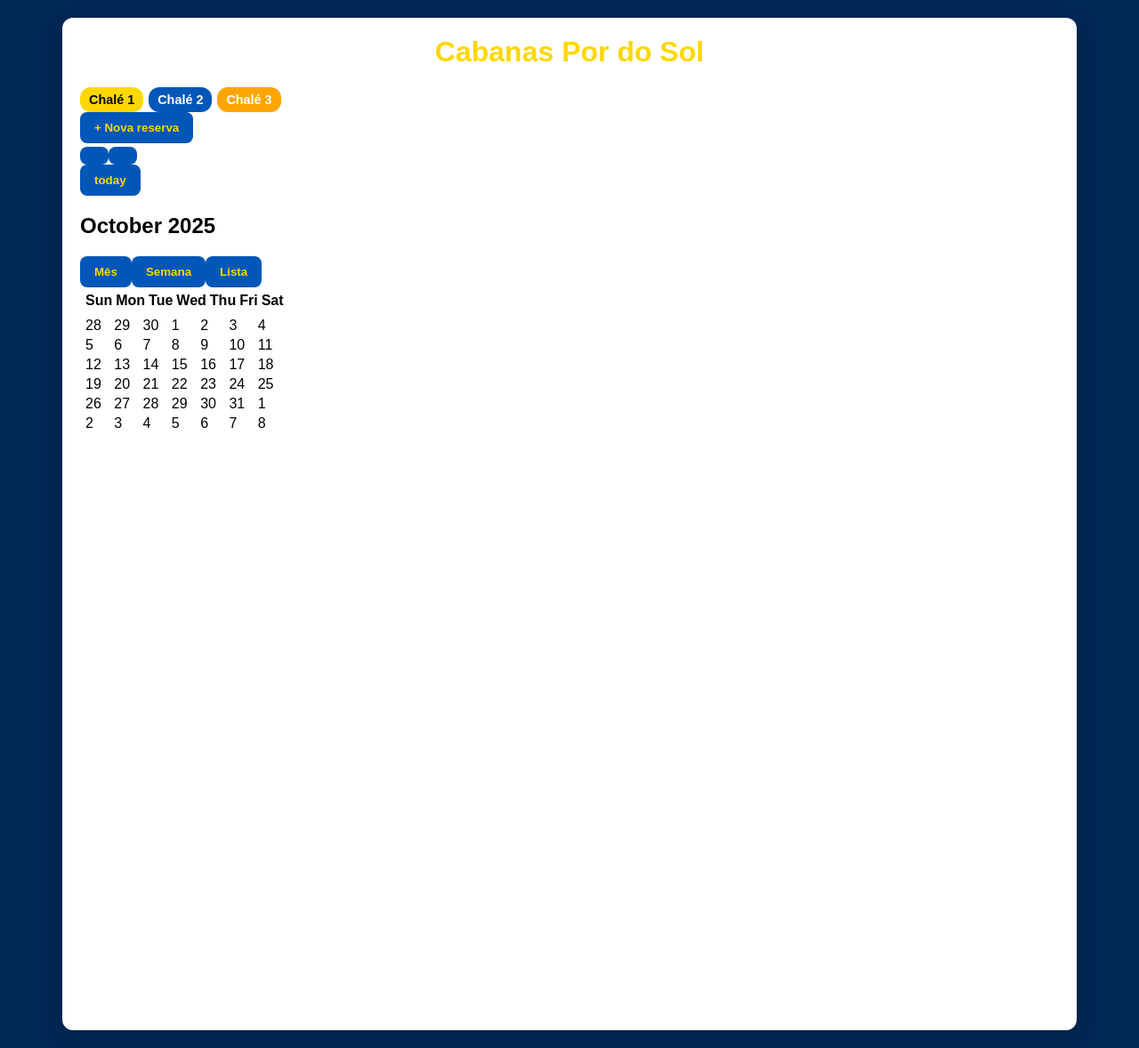
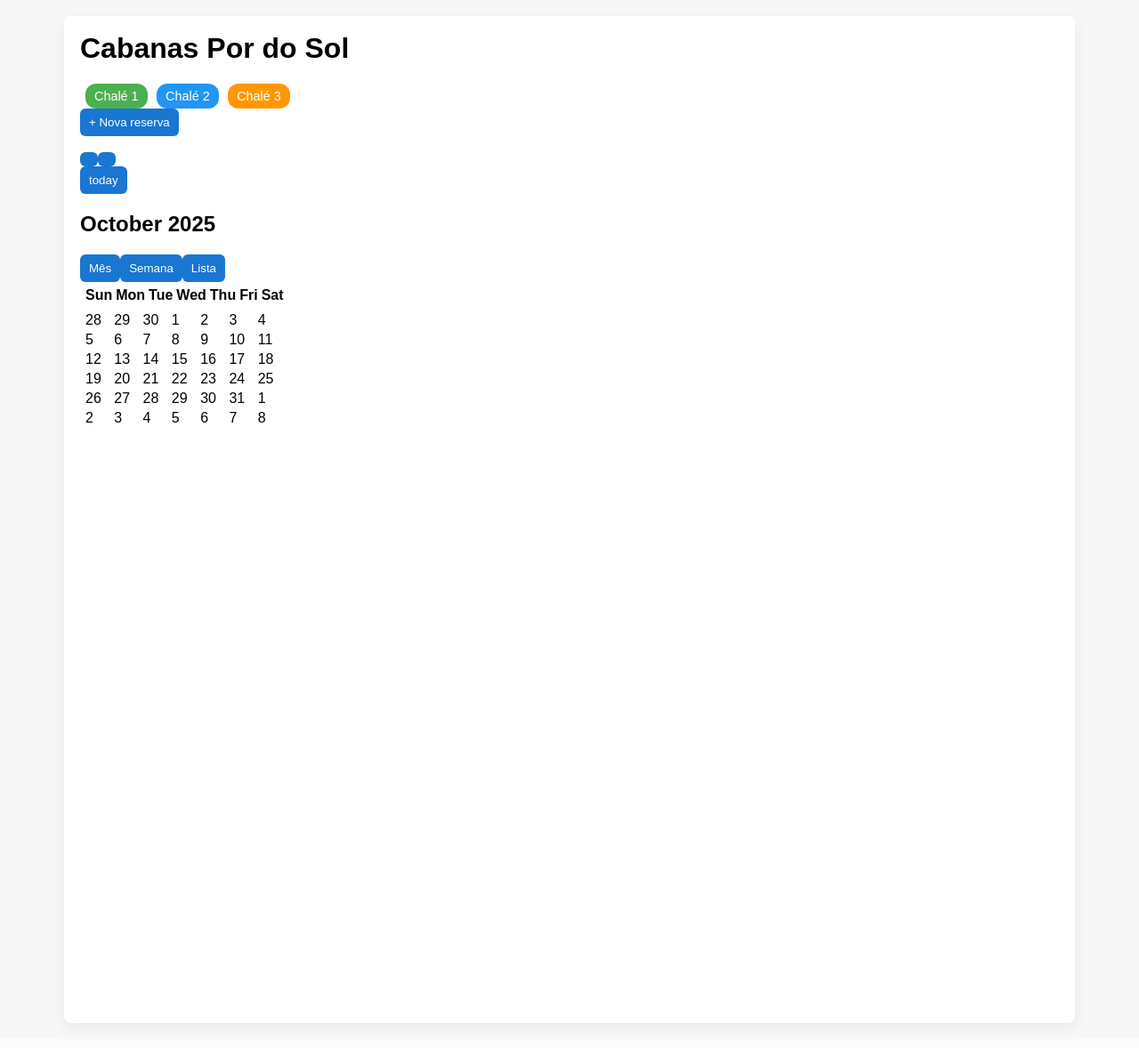
Before and after one commit to passelivre-hub/Reservas, a Flask app: page / in a window 1280 px wide. Shown: the whole page at 89% size. After the commit the page ends 1155 px from the top, so only its background shows below. Run offline with Flask 2, Linux system fonts and the light colour scheme; lists and menus that the app fills with data are empty; parts of the project's set-up code (start-up, migrations or seed data) failed here and were passed over; some libraries are stand-ins or nearby versions.

Commit message:
Update style.css

```diff
--- a/static/style.css
+++ b/static/style.css
@@ -3,55 +3,31 @@ body {
   font-family: Arial, Helvetica, sans-serif;
   margin: 0;
   padding: 0;
-  min-height: 100vh;
-  background: #002855; /* azul institucional Pantone 302c */
+  background: #f7f7f7;
 }
 
 .container {
   max-width: 1100px;
-  margin: 20px auto;
-  padding: 20px;
-  background: #fff; /* mantém branco para contraste do calendário e formulário */
-  border-radius: 12px;
-  box-shadow: 0 8px 24px rgba(0,0,0,0.15);
+  margin: 18px auto;
+  padding: 18px;
+  background: #fff;
+  border-radius: 8px;
+  box-shadow: 0 6px 18px rgba(0,0,0,0.06);
 }
 
 h1 {
   margin-top: 0;
-  font-size: 2em;
-  text-align: center;
-  color: #FFD700; /* amarelo Pantone para destaque no azul */
-  font-weight: bold;
 }
 
-/* ================== Topo ================== */
+#calendar {
+  margin-top: 12px;
+}
+
 .top-actions {
   display: flex;
   justify-content: space-between;
   align-items: center;
   flex-wrap: wrap;
-  gap: 10px;
-  margin-bottom: 12px;
-}
-
-.top-actions label {
-  font-weight: bold;
-  margin-right: 6px;
-}
-
-.top-actions select {
-  padding: 6px 10px;
-  border-radius: 6px;
-  border: 1px solid #ccc;
-  font-weight: bold;
-}
-
-/* ================== Legenda ================== */
-.legend {
-  display: flex;
-  flex-wrap: wrap;
-  gap: 6px;
-  margin-top: 6px;
 }
 
 .chip {
@@ -59,13 +35,13 @@ h1 {
   padding: 6px 10px;
   border-radius: 12px;
   color: #fff;
+  margin-left: 6px;
   font-size: 0.9em;
-  font-weight: bold;
 }
 
-.c1 { background: #FFD700; color:#000; } /* amarelo */
-.c2 { background: #0057B7; color:#fff; } /* azul */
-.c3 { background: #FFA500; color:#fff; } /* laranja */
+.c1 { background: #4caf50; }
+.c2 { background: #2196f3; }
+.c3 { background: #ff9800; }
 
 /* ================== Modal ================== */
 .modal {
@@ -84,67 +60,44 @@ h1 {
 
 .modal-content {
   background: #fff;
-  padding: 20px;
-  border-radius: 10px;
-  width: 400px;
+  padding: 18px;
+  border-radius: 8px;
+  width: 360px;
   max-width: 95%;
   box-shadow: 0 6px 16px rgba(0,0,0,0.25);
+  z-index: 10000; /* garante que o conteúdo fique clicável */
   position: relative;
 }
 
-.modal-content h2 {
-  margin-top: 0;
-  color: #0057B7;
-  font-size: 1.4em;
-  text-align: center;
-}
-
-/* ================== Form ================== */
 .modal-content form label {
   display: block;
-  margin-bottom: 6px;
-  font-weight: bold;
-  color: #333;
+  margin-bottom: 8px;
 }
 
 .modal-content input,
 .modal-content select,
 .modal-content textarea {
   width: 100%;
-  padding: 8px;
+  padding: 6px;
   margin-top: 4px;
-  border: 1px solid #ccc;
-  border-radius: 6px;
   box-sizing: border-box;
-  font-size: 0.95em;
 }
 
-textarea {
-  resize: vertical;
-}
-
-/* ================== Botões ================== */
 .actions {
   display: flex;
   gap: 8px;
   justify-content: flex-end;
-  margin-top: 12px;
+  margin-top: 10px;
   flex-wrap: wrap;
 }
 
 button {
   cursor: pointer;
-  padding: 10px 16px;
-  border-radius: 8px;
+  padding: 8px 10px;
+  border-radius: 6px;
   border: 0;
-  background: #0057B7; /* azul corporativo */
-  color: #FFD700; /* amarelo */
-  font-weight: bold;
-  transition: 0.2s;
-}
-
-button:hover {
-  opacity: 0.85;
+  background: #1976d2;
+  color: #fff;
 }
 
 button.secondary {
```
Also changed, not shown: other parts of static/style.css (+15 -22 lines).
